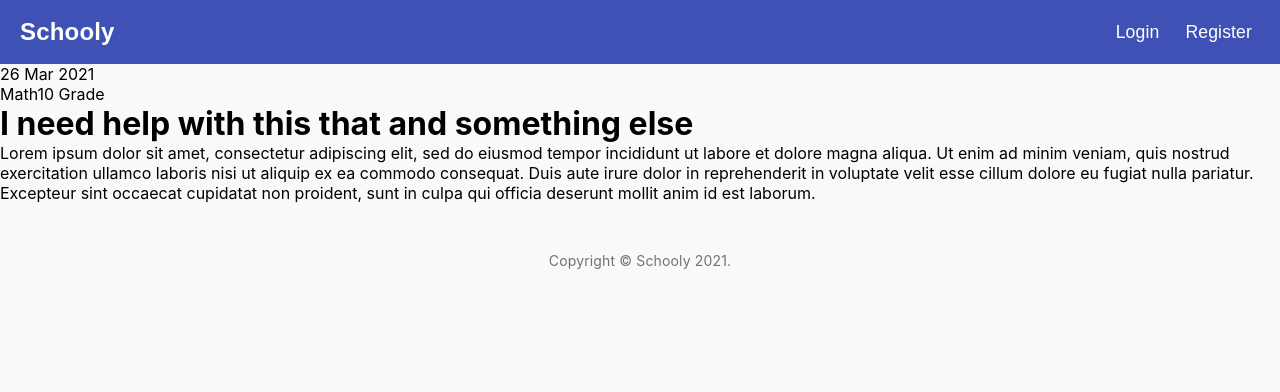
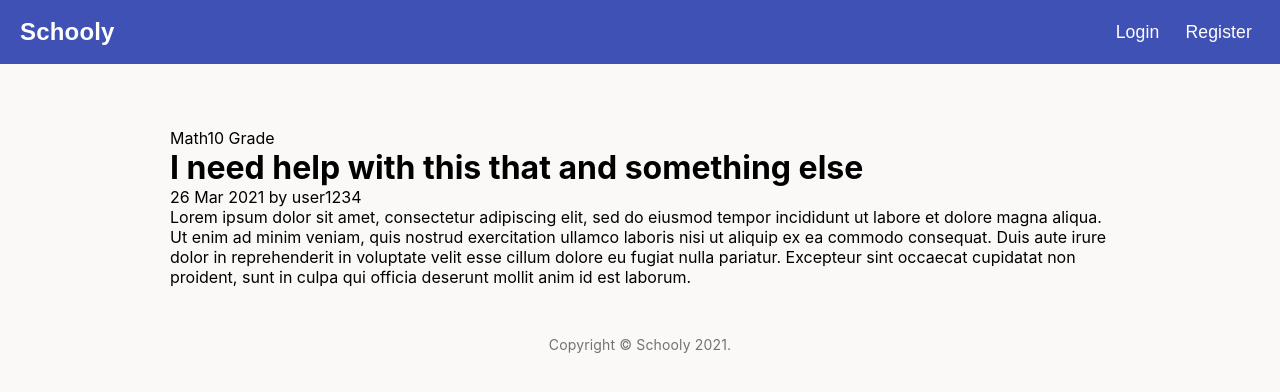
Before and after one commit to ipetrov22/schooly-v2, a React (Create React App) app in the folder client/: page /question in a window 1280 px wide. Shown: the top 392 px of the page. Built offline with nearby package versions, Linux system fonts and the light colour scheme.

Commit message:
add author to question details

```diff
--- a/client/src/components/QuestionDetails/QuestionDetails.js
+++ b/client/src/components/QuestionDetails/QuestionDetails.js
@@ -3,14 +3,18 @@ import './QuestionDetails.scss';
 const QuestionDetails = () => {
     return (
         <div className="question-details-wrapper">
-            <span className="date">26 Mar 2021</span>
-
             <section className="subject-grade-container">
                 <span className="subject">Math</span>
                 <span className="grade">10 Grade</span>
             </section>
 
             <h1 className="title">I need help with this that and something else</h1>
+
+            <section className="date-author-container">
+                <span className="date">26 Mar 2021</span>
+                <span className="author"> by user1234</span>
+            </section>
+
             <p className="description">
                 Lorem ipsum dolor sit amet, consectetur adipiscing elit, sed do eiusmod tempor
                 incididunt ut labore et dolore magna aliqua. Ut enim ad minim veniam,
--- a/client/src/components/QuestionDetails/QuestionDetails.scss
+++ b/client/src/components/QuestionDetails/QuestionDetails.scss
@@ -0,0 +1,5 @@
+.question-details-wrapper {
+    max-width: 940px;
+    margin: auto;
+    margin-top: 64px;
+}
```
